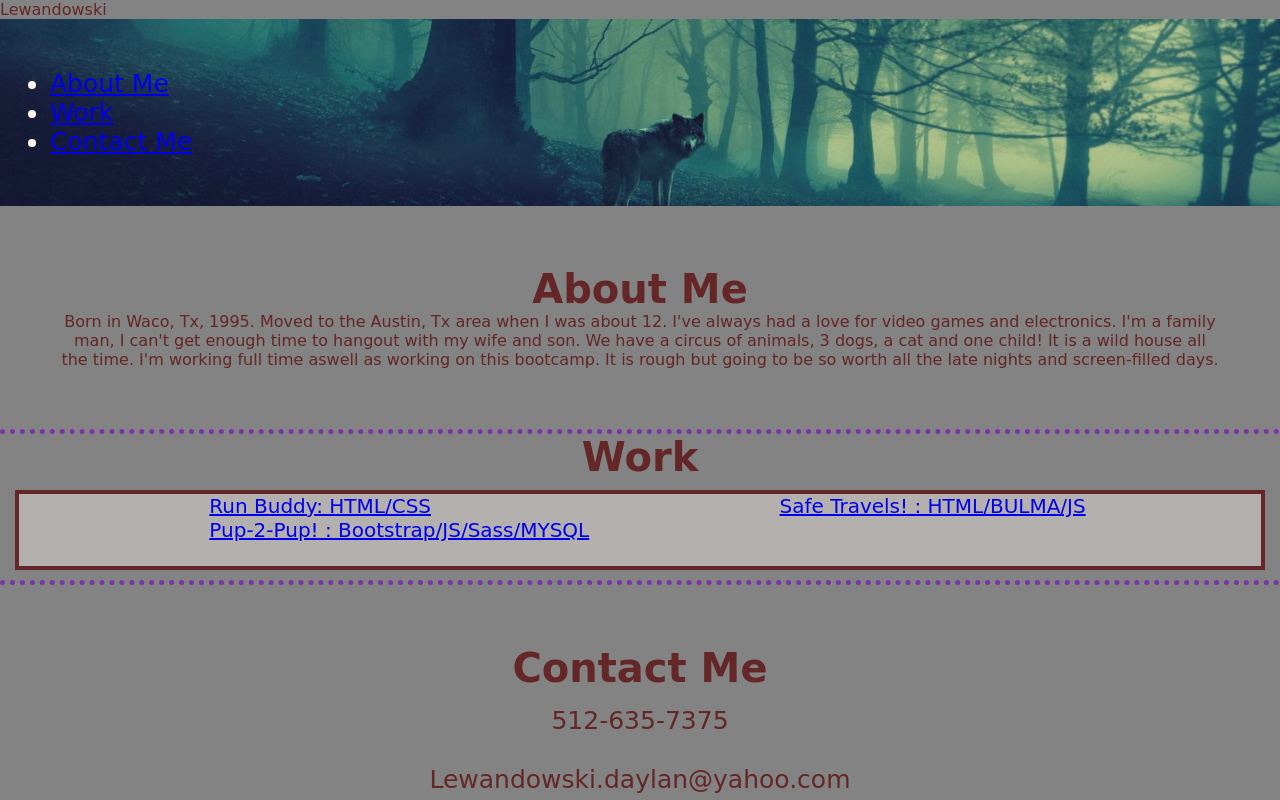
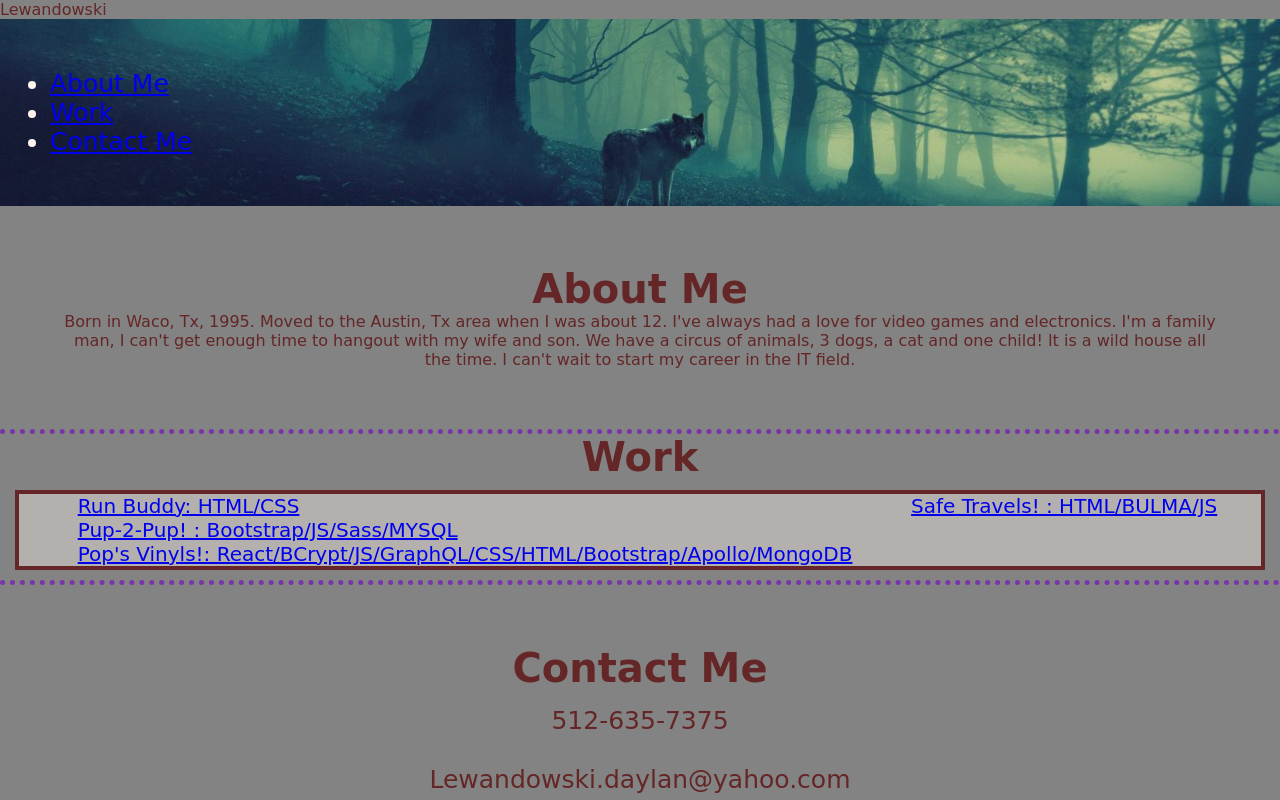
Before and after one commit to Daylan-lewandowski/Daylan-lewandowski.github.io, a plain HTML site: page index.html in a window 1280 px wide. Shown: the top 800 px of the page. Drawn offline with Linux system fonts and the light colour scheme.

Commit message:
added project3!

```diff
--- a/index.html
+++ b/index.html
@@ -30,9 +30,8 @@
                     <h2>About Me</h2>
                         <p>Born in Waco, Tx, 1995. Moved to the Austin, Tx area when I was about 12. I've always had a love
                         for video games and electronics. I'm a family man, I can't get enough time to hangout with my wife and
-                        son. We have a circus of animals, 3 dogs, a cat and one child! It is a wild house all the time. I'm
-                        working full time aswell as working on this bootcamp. It is rough but going to be so worth all the late
-                        nights and screen-filled days.
+                        son. We have a circus of animals, 3 dogs, a cat and one child! It is a wild house all the time. I can't wait
+                        to start my career in the IT field.
                         </p>
                 </div>
             </section>
@@ -49,6 +48,10 @@
 
                         <div class="grid-item1"> <a href="https://agile-retreat-56267.herokuapp.com/"> Pup-2-Pup! :
                                 Bootstrap/JS/Sass/MYSQL</a>
+
+                            </div>
+                            <div class="grid-item1"> <a href="https://fathomless-garden-67392.herokuapp.com//"> Pop's Vinyls!:
+                                React/BCrypt/JS/GraphQL/CSS/HTML/Bootstrap/Apollo/MongoDB</a>
 
                             </div>
                     </div>
```
